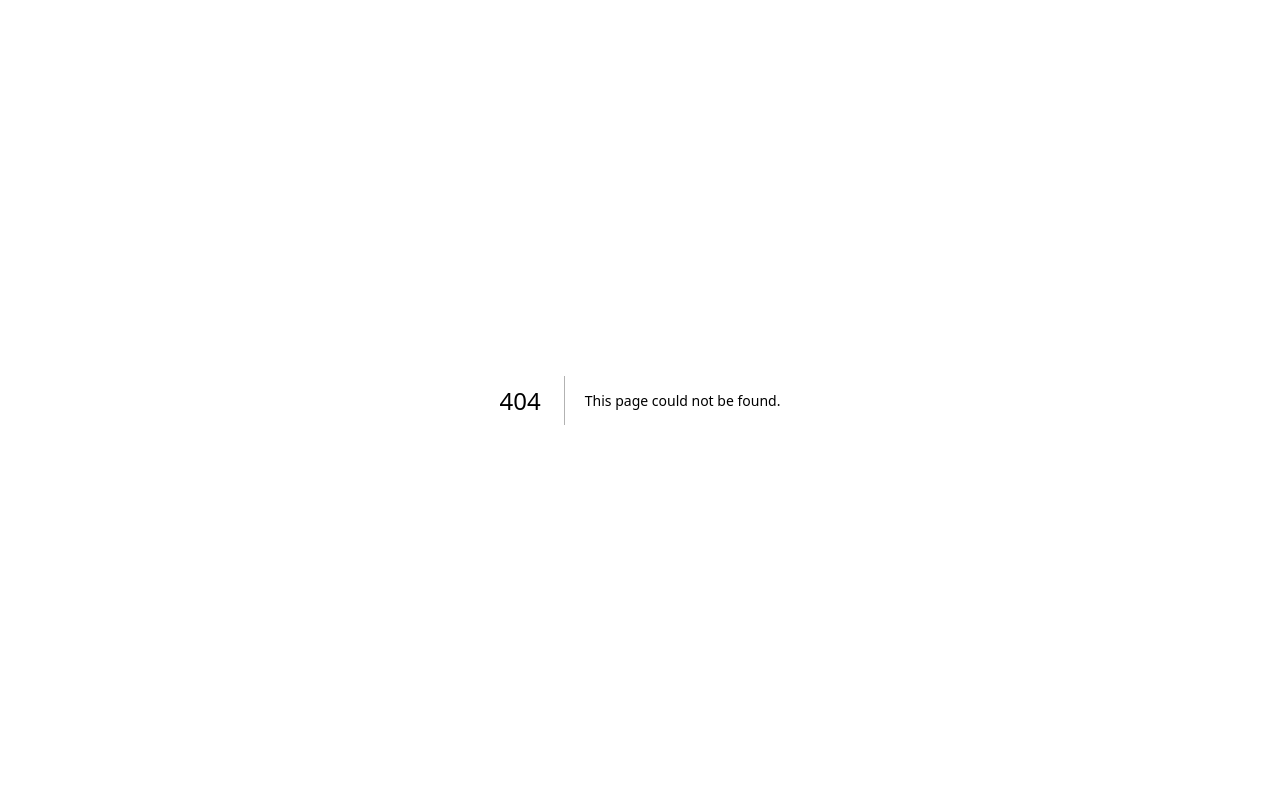
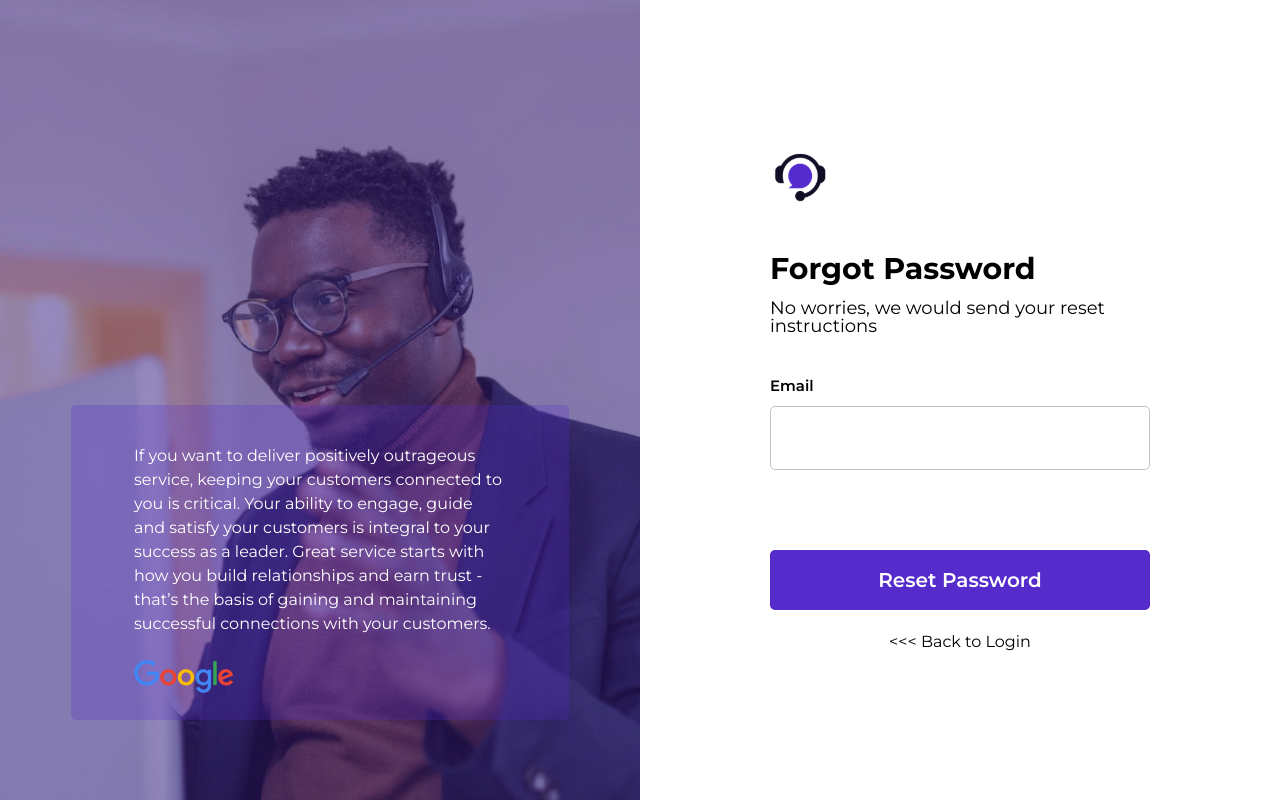
Before and after one commit to Itzadetunji/wecare, a Next.js app: page /forgot in a window 1280 px wide. Before the commit this address had no page. Built offline with nearby package versions, Linux system fonts and the light colour scheme.

Commit message:
Feat: Did integration of login and forgot password email sending

```diff
--- a/components/InputField/index.tsx
+++ b/components/InputField/index.tsx
@@ -21,6 +21,7 @@ const InputField: React.FC<InputFieldProps> = ({
 				value={value}
 				onChange={(e) => setValue(e.target.value)}
 				className="w-full border-[0.5px] border-[#C2C2C2] focus:outline-none py-[14px] lg:py-[22px] text-[12px] font-light px-[20px] lg:px-[30px] rounded-[5px]"
+				autoComplete="true"
 			></input>
 		</div>
 	);
--- /dev/null
+++ b/components/Loader/index.tsx
@@ -0,0 +1,5 @@
+import React from "react";
+
+export const Loader: React.FC = () => {
+	return <span className="loader" />;
+};
--- a/hooks/useCompanyData.ts
+++ b/hooks/useCompanyData.ts
@@ -16,7 +16,11 @@ const createCompany = (data: any) => {
 };
 
 const loginCompany = (data: any) => {
-	return request({ url: `/auth/`, method: "post", data });
+	return request({ url: `/auth`, method: "post", data });
+};
+
+const forgotCompany = (data: any) => {
+	return request({ url: `/forgot`, method: "post", data });
 };
 
 const logoutCompany = (data: any) => {
@@ -73,19 +77,43 @@ export const useLoginCompany = () => {
 			) {
 				throw new Error(data);
 			}
-			setCookie("rf-token", data.data.refresh_token, 1);
-			setCookie("ac-token", data.data.access_token, 1);
-			setCookie("username", data.data.user.username, 1);
-			setCookie("market", data.data.user.customer_profile.market, 1);
-			// const user = jwt.sign(data.data.customer_profile, "HaD1R0cks", {
-			// 	algorithm: "RS256",
-			// });
-			// setCookie("customer_details", user, 1);
-			router.push("/");
+			setCookie("token", data.data.token, 1);
+			Toast.success("Login successful!");
 			console.log(data);
+			setTimeout(() => {
+				router.push("/");
+			}, 3000);
 		},
 		onError: (error: any) => {
 			Toast.error("Error: Could not login please try again later");
+			console.log(error);
+		},
+	});
+};
+
+export const useForgotCompany = () => {
+	const queryClient = useQueryClient();
+	const router = useRouter();
+
+	return useMutation(forgotCompany, {
+		onSuccess: (data: any) => {
+			if (
+				data.response &&
+				data.response.status >= 400 &&
+				data.response.status < 500
+			) {
+				throw new Error(data);
+			}
+			Toast.success(
+				"An Email has been sent to your email address. Kindly check it out"
+			);
+			console.log(data);
+			setTimeout(() => {
+				router.push("/login");
+			}, 3000);
+		},
+		onError: (error: any) => {
+			Toast.error("Error: Could not send email reset link");
 			console.log(error);
 		},
 	});
--- a/package.json
+++ b/package.json
@@ -3,7 +3,7 @@
 	"version": "0.1.0",
 	"private": true,
 	"scripts": {
-		"dev": "next dev",
+		"dev": "next dev -p 3010",
 		"build": "next build",
 		"start": "next start",
 		"lint": "next lint"
--- a/pages/_app.tsx
+++ b/pages/_app.tsx
@@ -1,6 +1,37 @@
+import Head from "next/head";
+import { QueryClientProvider, QueryClient } from "react-query";
 import "@/styles/globals.css";
-import type { AppProps } from "next/app";
+import { ToastContainer } from "react-toastify";
+import "react-toastify/dist/ReactToastify.css";
+
+interface AppProps {
+	Component: React.FC;
+	pageProps: any;
+}
+
+const queryClient = new QueryClient();
 
 export default function App({ Component, pageProps }: AppProps) {
-	return <Component {...pageProps} />;
+	return (
+		<>
+			<QueryClientProvider client={queryClient}>
+				<Head>
+					<meta
+						name="description"
+						content="HadiFinance is a tech enable retail distribution platform that provides retailers with a convenient way to stock up their shops with products at the best prices possible and also have access to smart financial services such as Loans, Savings and insurance needed to run your day to day business."
+					/>
+					<meta
+						name="keywords"
+						content="Finance, Inventory, Retail distribution, Loans, Savings, Insurance"
+					/>
+					<meta
+						name="viewport"
+						content="width=device-width, initial-scale=1"
+					/>
+				</Head>
+				<Component {...pageProps} />
+				<ToastContainer />
+			</QueryClientProvider>
+		</>
+	);
 }
--- a/pages/check_email.tsx
+++ b/pages/check_email.tsx
@@ -20,7 +20,7 @@ const ForgotPasswordPage: NextPage = () => {
 				<span className="font-semibold">james@ubagroup.com </span>with
 				instructions on how to reset password.
 			</p>
-			<Link href="/forgot_password">
+			<Link href="/forgot">
 				<p className="text-[15px] text-[#552BCC] mt-[20px]">
 					Change email address
 				</p>
--- a/pages/forgot_password.tsx
+++ b/pages/forgot.tsx
@@ -1,5 +1,7 @@
 import AuthenticationPageWrapper from "@/components/AuthenticationPageWrapper";
 import InputField from "@/components/InputField";
+import { Loader } from "@/components/Loader";
+import { useForgotCompany } from "@/hooks/useCompanyData";
 import { NextPage } from "next";
 import Link from "next/link";
 import { useState } from "react";
@@ -7,6 +9,16 @@ import { useState } from "react";
 const ForgotPasswordPage: NextPage = () => {
 	const [email, setEmail] = useState("");
 
+	const {
+		mutate: forgotCompany,
+		isLoading,
+		isError,
+		error,
+	} = useForgotCompany();
+
+	const handleForgotPassword = () => {
+		forgotCompany({ email });
+	};
 	return (
 		<AuthenticationPageWrapper>
 			<img
@@ -19,11 +31,24 @@ const ForgotPasswordPage: NextPage = () => {
 			<p className=" text-[16px] lg:text-[18px] mt-[4px] lg:mt-[8px] leading-[18px]">
 				No worries, we would send your reset instructions
 			</p>
-			<form className="mt-[28px] lg:mt-[40px] flex flex-col gap-[30px]">
+			<form
+				className="mt-[28px] lg:mt-[40px] flex flex-col gap-[30px]"
+				method="post"
+				onSubmit={(e) => {
+					e.preventDefault();
+					handleForgotPassword();
+				}}
+			>
 				<InputField value={email} setValue={setEmail} label={"Email"} />
 			</form>
-			<button className="text-white w-full h-[50px] lg:h-[60px] bg-[#552BCC] rounded-[5px] mt-[35px] lg:mt-[80px] lg:text-[20px] font-semibold">
-				Reset Password
+			<button
+				className="text-white w-full h-[50px] lg:h-[60px] bg-[#552BCC] rounded-[5px] mt-[35px] lg:mt-[80px] lg:text-[20px] font-semibold"
+				onClick={(e) => {
+					e.preventDefault();
+					handleForgotPassword();
+				}}
+			>
+				{isLoading ? <Loader /> : "Reset Password"}
 			</button>
 			<p className="text-center mt-[15px] lg:mt-[20px]">
 				<Link href={"/signup"}>{"<<< Back to Login"}</Link>
--- a/pages/login.tsx
+++ b/pages/login.tsx
@@ -1,12 +1,25 @@
 import AuthenticationPageWrapper from "@/components/AuthenticationPageWrapper";
 import InputField from "@/components/InputField";
+import { Loader } from "@/components/Loader";
+import { useLoginCompany } from "@/hooks/useCompanyData";
 import { NextPage } from "next";
 import Link from "next/link";
-import { useState } from "react";
+import { FormEventHandler, useState } from "react";
 
 const LoginPage: NextPage = () => {
 	const [email, setEmail] = useState("");
 	const [password, setPassword] = useState("");
+
+	const {
+		mutate: loginCompany,
+		isLoading,
+		isError,
+		error,
+	} = useLoginCompany();
+
+	const handleLogin = () => {
+		loginCompany({ email, password });
+	};
 
 	return (
 		<AuthenticationPageWrapper>
@@ -20,7 +33,12 @@ const LoginPage: NextPage = () => {
 			<p className=" text-[16px] lg:text-[18px] mt-[4px] lg:mt-[8px]">
 				Enter your login credentials
 			</p>
-			<form className="mt-[28px] lg:mt-[40px] flex flex-col gap-[30px]">
+			<form
+				className="mt-[28px] lg:mt-[40px]"
+				method="post"
+				onSubmit={handleLogin}
+			>
+				<div className="flex flex-col gap-[30px]">
 					<InputField
 						value={email}
 						setValue={setEmail}
@@ -30,20 +48,29 @@ const LoginPage: NextPage = () => {
 						value={password}
 						setValue={setPassword}
 						label={"Password"}
+						type="password"
 					/>
-			</form>
-			<Link href="/forgot_password">
+				</div>
+				<Link href="/forgot">
 					<p className="text-right text-[#552BCC] mt-[8px]">
 						Forgot password?
 					</p>
 				</Link>
-			<button className="text-white w-full h-[50px] lg:h-[60px] bg-[#552BCC] rounded-[5px] mt-[35px] lg:mt-[50px] lg:text-[20px] font-semibold">
-				Login
+				<button
+					className="text-white w-full h-[50px] lg:h-[60px] bg-[#552BCC] rounded-[5px] mt-[35px] lg:mt-[50px] lg:text-[20px] font-semibold"
+					onClick={(e) => {
+						e.preventDefault();
+						handleLogin();
+					}}
+					disabled={isLoading}
+				>
+					{isLoading ? <Loader /> : "Login"}
 				</button>
+			</form>
 			<p className="text-center mt-[15px] lg:mt-[20px]">
-				Dont have an account?{" "}
+				Dont have an account?
 				<Link href={"/signup"}>
-					<span className="text-[#552BCC] ">Signup</span>
+					<span className="text-[#552BCC] "> Signup</span>
 				</Link>
 			</p>
 		</AuthenticationPageWrapper>
--- a/styles/globals.css
+++ b/styles/globals.css
@@ -17,3 +17,49 @@ body {
 .montserratFont {
 	font-family: "Montserrat", sans-serif;
 }
+
+.loader {
+	width: 48px;
+	height: 48px;
+	border: 5px solid #fff;
+	border-radius: 50%;
+	display: inline-block;
+	box-sizing: border-box;
+	position: relative;
+	animation: pulse 1s linear infinite;
+	scale: 0.5;
+}
+.loader:after {
+	content: "";
+	position: absolute;
+	width: 48px;
+	height: 48px;
+	border: 5px solid #fff;
+	border-radius: 50%;
+	display: inline-block;
+	box-sizing: border-box;
+	left: 50%;
+	top: 50%;
+	transform: translate(-50%, -50%);
+	animation: scaleUp 1s linear infinite;
+}
+
+@keyframes scaleUp {
+	0% {
+		transform: translate(-50%, -50%) scale(0);
+	}
+	60%,
+	100% {
+		transform: translate(-50%, -50%) scale(1);
+	}
+}
+@keyframes pulse {
+	0%,
+	60%,
+	100% {
+		transform: scale(1);
+	}
+	80% {
+		transform: scale(1.2);
+	}
+}
--- a/utils/axios-utils.ts
+++ b/utils/axios-utils.ts
@@ -1,7 +1,7 @@
 import axios, { AxiosRequestConfig, AxiosResponse } from "axios";
 
 const client = axios.create({
-	baseURL: "https://127.0.0.1:4000/api",
+	baseURL: "http://127.0.0.1:4000/api",
 	headers: {
 		Accept: "application/json",
 		// Authorization:
```
Also changed, not shown: 1 other file (tests, documents, lock files or other folders). Lines whose indentation alone changed are shown as unchanged.
